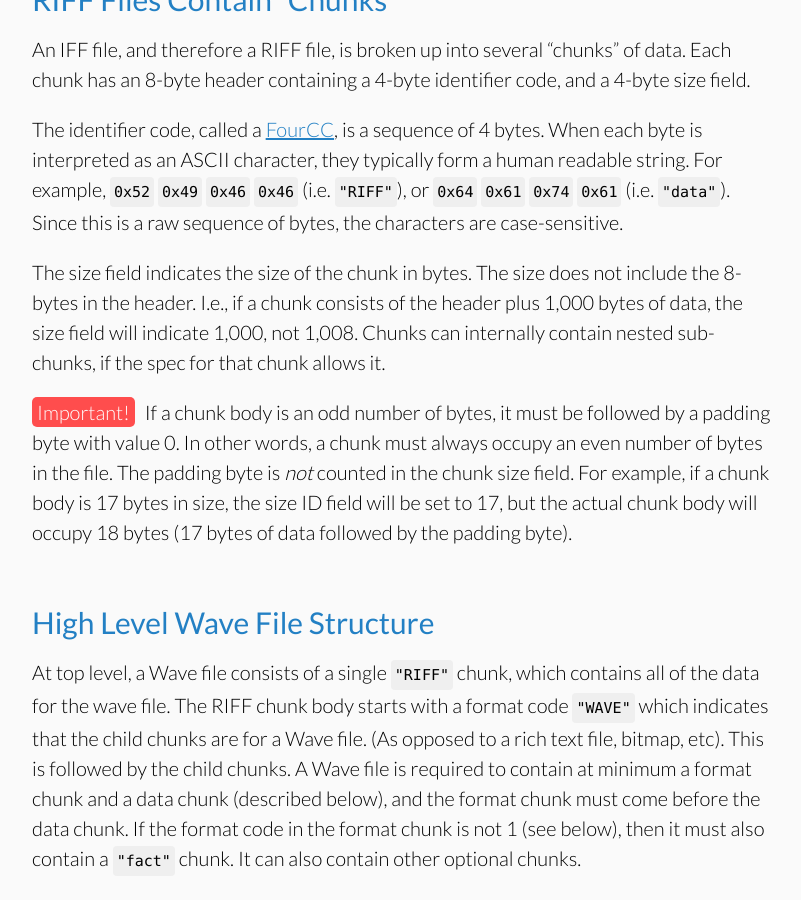
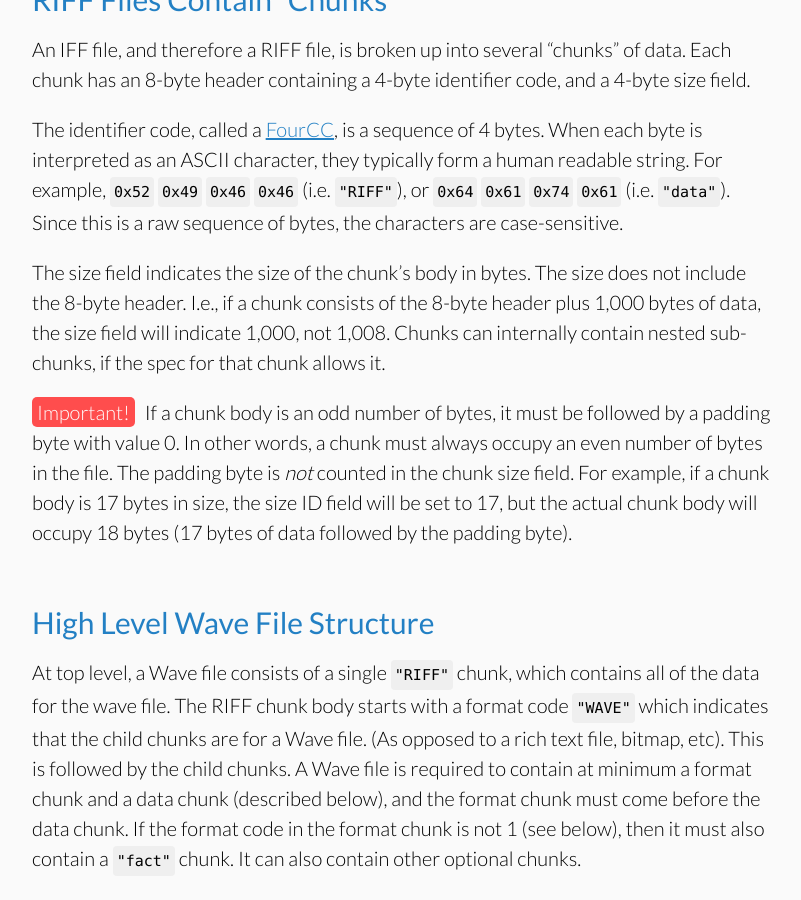
Before and after one commit to jstrait/wavefile, a Jekyll site: the page built from how_wave_files_work.html, in a window 1280 px wide and 900 px high, scrolled down 1692 px. Shown: the whole window, without its empty margins (236-1037 px from the left). Built offline with Jekyll 4.4.1, drawn with Linux system fonts in a browser that asks for light colours; some web fonts are replaced.

Commit message:
Improving paragraph clarity

```diff
--- a/how_wave_files_work.html
+++ b/how_wave_files_work.html
@@ -30,7 +30,7 @@ and Data Specifications 1.0, August 1991</a></li>
   <h2>RIFF Files Contain &ldquo;Chunks&rdquo;</h2>
   <p>An IFF file, and therefore a RIFF file, is broken up into several &ldquo;chunks&rdquo; of data. Each chunk has an 8-byte header containing a 4-byte identifier code, and a 4-byte size field.</p>
   <p>The identifier code, called a <a href="http://en.wikipedia.org/wiki/Fourcc">FourCC</a>, is a sequence of 4 bytes. When each byte is interpreted as an ASCII character, they typically form a human readable string. For example, <code>0x52</code> <code>0x49</code> <code>0x46</code> <code>0x46</code> (i.e. <code>"RIFF"</code>), or <code>0x64</code> <code>0x61</code> <code>0x74</code> <code>0x61</code> (i.e. <code>"data"</code>). Since this is a raw sequence of bytes, the characters are case-sensitive.</p>
-  <p>The size field indicates the size of the chunk in bytes. The size does not include the 8-bytes in the header. I.e., if a chunk consists of the header plus 1,000 bytes of data, the size field will indicate 1,000, not 1,008. Chunks can internally contain nested sub-chunks, if the spec for that chunk allows it.</p>
+  <p>The size field indicates the size of the chunk&rsquo;s body in bytes. The size does not include the 8-byte header. I.e., if a chunk consists of the 8-byte header plus 1,000 bytes of data, the size field will indicate 1,000, not 1,008. Chunks can internally contain nested sub-chunks, if the spec for that chunk allows it.</p>
   <p><span class="tag-important">Important!</span>If a chunk body is an odd number of bytes, it must be followed by a padding byte with value 0. In other words, a chunk must always occupy an even number of bytes in the file. The padding byte is <em>not</em> counted in the chunk size field. For example, if a chunk body is 17 bytes in size, the size ID field will be set to 17, but the actual chunk body will occupy 18 bytes (17 bytes of data followed by the padding byte).</p>
   <h2>High Level Wave File Structure</h2>
   <p>At top level, a Wave file consists of a single <code>"RIFF"</code> chunk, which contains all of the data for the wave file. The RIFF chunk body starts with a format code <code>"WAVE"</code> which indicates that the child chunks are for a Wave file. (As opposed to a rich text file, bitmap, etc). This is followed by the child chunks. A Wave file is required to contain at minimum a format chunk and a data chunk (described below), and the format chunk must come before the data chunk. If the format code in the format chunk is not 1 (see below), then it must also contain a <code>"fact"</code> chunk. It can also contain other optional chunks.</p>
```
